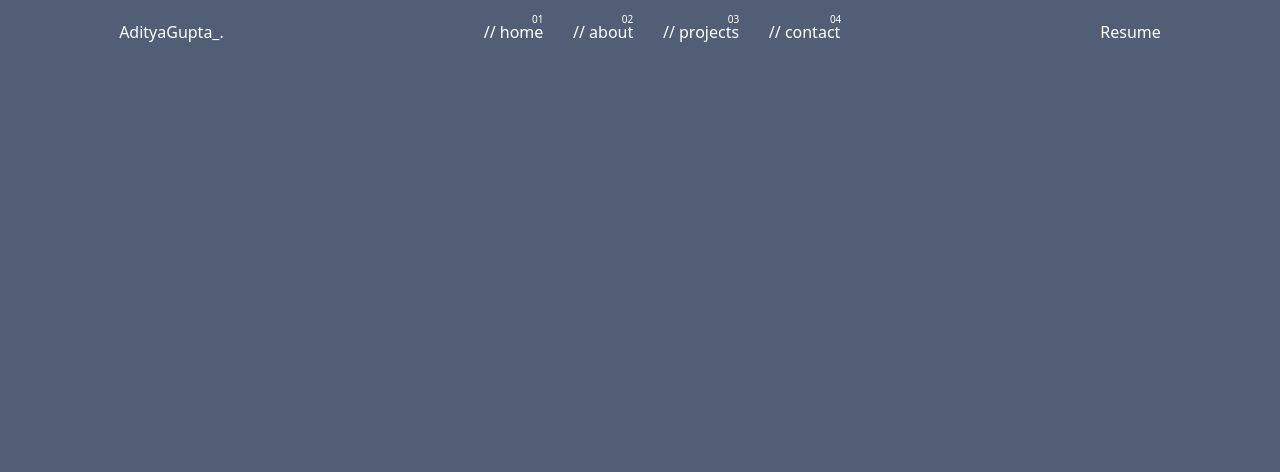
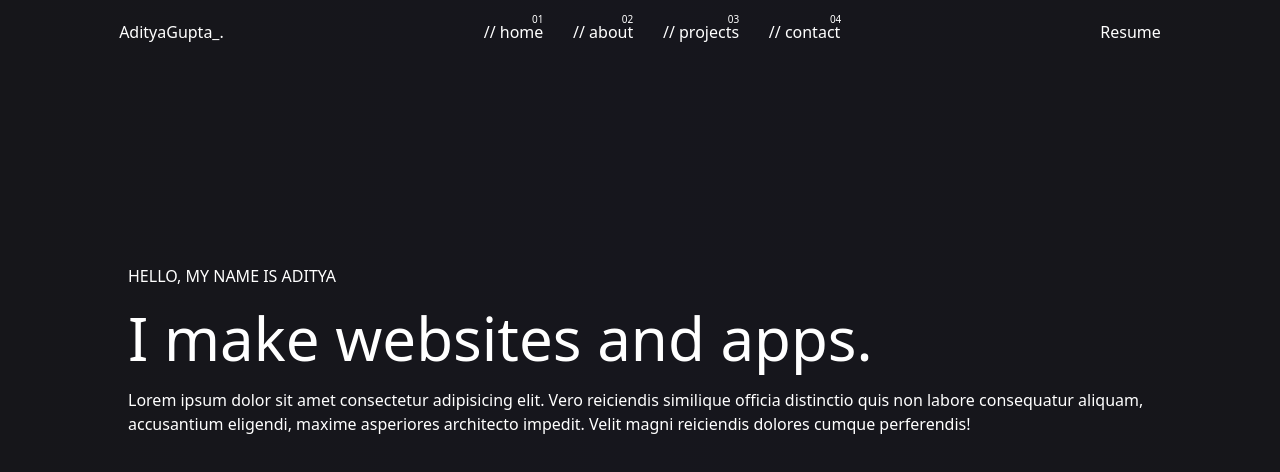
Before and after one commit to Jakex-123/Portfolio, a Next.js app: page / in a window 1280 px wide. Shown: the top 472 px of the page. Built offline with nearby package versions, Linux system fonts and the light colour scheme.

Commit message:
Add hero

```diff
--- a/app/Components/Hero.tsx
+++ b/app/Components/Hero.tsx
@@ -1,11 +1,23 @@
+import Image from 'next/image'
 import React from 'react'
-import Navbar from './Navbar'
 
 const Hero = () => {
   return (
-    <section>
-        <Navbar/>
-    </section>
+    <main className='flex items-center w-[80%] max-w-[1200px] mx-auto'>
+        <section className='flex min-h-full flex-col py-[200px] gap-5'>
+        <div className='fade-in-bottom'>
+        <h2>HELLO, MY NAME IS ADITYA</h2>
+        </div>
+        <div className=' delay-[2000ms] fade-in-bottom'>
+            <h1 className='text-6xl'>I make websites and apps.</h1>
+        </div>
+        <div className='delay-200 fade-in-bottom'>
+            <h2>
+                Lorem ipsum dolor sit amet consectetur adipisicing elit. Vero reiciendis similique officia distinctio quis non labore consequatur aliquam, accusantium eligendi, maxime asperiores architecto impedit. Velit magni reiciendis dolores cumque perferendis!
+            </h2>
+        </div>
+        </section>
+    </main>
   )
 }
 
--- a/app/Components/Navbar.tsx
+++ b/app/Components/Navbar.tsx
@@ -4,6 +4,7 @@ import React from 'react'
 
 const Navbar = () => {
   return (
+    <header>
     <nav className='flex justify-around items-center h-16'>
         <h1>AdityaGupta_.</h1>
         <ul className='flex justify-evenly w-[400px]'>
@@ -14,6 +15,7 @@ const Navbar = () => {
         </ul>
         <button>Resume</button>
     </nav>
+    </header>
   )
 }
 
--- a/app/globals.css
+++ b/app/globals.css
@@ -30,3 +30,32 @@ ul li:nth-child(4) .navlink::before{
     top: 0;
     right: 7px;
 }
+
+.fade-in-bottom {
+	-webkit-animation: fade-in-bottom 0.6s cubic-bezier(0.470, 0.000, 0.745, 0.715) both;
+	        animation: fade-in-bottom 0.6s cubic-bezier(0.470, 0.000, 0.745, 0.715) both;
+}
+@-webkit-keyframes fade-in-bottom {
+    0% {
+      -webkit-transform: translateY(50px);
+              transform: translateY(50px);
+      opacity: 0;
+    }
+    100% {
+      -webkit-transform: translateY(0);
+              transform: translateY(0);
+      opacity: 1;
+    }
+  }
+  @keyframes fade-in-bottom {
+    0% {
+      -webkit-transform: translateY(50px);
+              transform: translateY(50px);
+      opacity: 0;
+    }
+    100% {
+      -webkit-transform: translateY(0);
+              transform: translateY(0);
+      opacity: 1;
+    }
+  }
--- a/app/layout.tsx
+++ b/app/layout.tsx
@@ -16,7 +16,8 @@ export default function RootLayout({
 }) {
   return (
     <html lang="en">
-      <body className='bg-[#525E75] text-white'>{children}</body>
+      <body className='bg-[_linear-gradient(90deg,_rgba(22,22,26,1)_0%,_rgba(22,22,29,1)_50%,_rgba(22,22,26,1)_100%)]
+ text-white'>{children}</body>
     </html>
   )
 }
--- a/app/page.tsx
+++ b/app/page.tsx
@@ -1,10 +1,12 @@
 
 import Hero from './Components/Hero'
+import Navbar from './Components/Navbar'
 
 export default function Home() {
   return (
-    <section>
-      <Hero/>
-    </section>
+    <>
+    <Navbar/>
+    <Hero/>
+    </>
   )
 }
```
